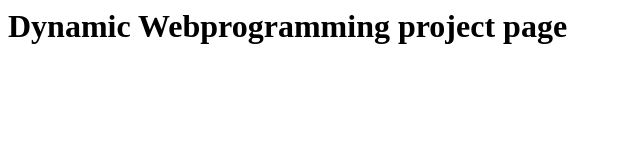
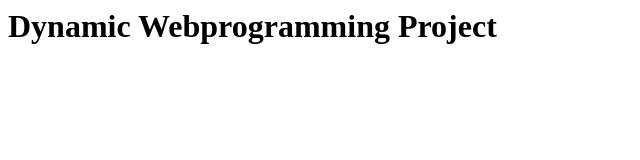
Before and after one commit to greeniess/greeniess.github.io, a plain HTML site: page project/index.html in a window 1280 px wide. Shown: the whole page, without its empty margins (0-640 px from the left). Drawn offline with Linux system fonts and the light colour scheme.

Commit message:
Update index.html

```diff
--- a/project/index.html
+++ b/project/index.html
@@ -1 +1 @@
-<h1>Dynamic Webprogramming project page</h1>
+<h1>Dynamic Webprogramming Project</h1>
```
